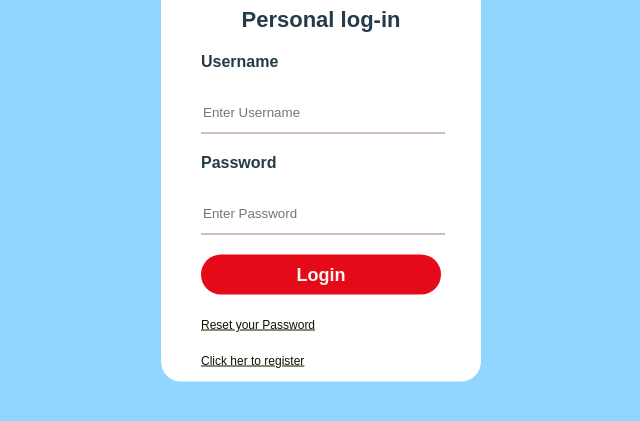
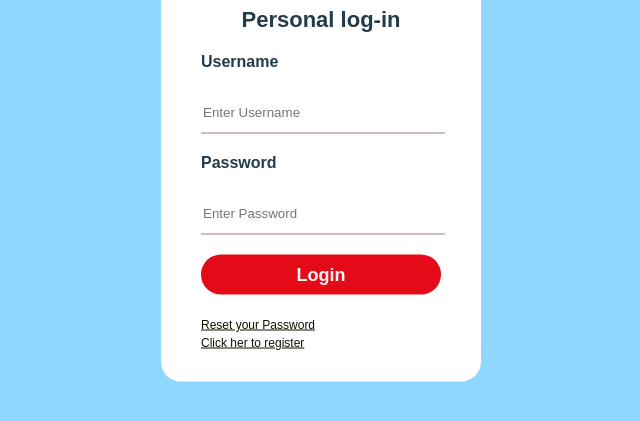
Before and after one commit to ZhShahoo/IT-Communication, a plain HTML site: page index.html in a window 1280 px wide. Shown: the part 303-724 px from the top of the page, without its empty margins (319-959 px from the left). Drawn offline with Linux system fonts and the light colour scheme.

Commit message:
break line

```diff
--- a/index.html
+++ b/index.html
@@ -17,7 +17,7 @@
         <p>Password</p>
         <input type="password" name=""placeholder="Enter Password"><br>
         <input type="submit" name=""value="Login"><br>
-        <a href="#">Reset your Password</a><br><br>
+        <a href="#">Reset your Password</a><br>
         <a href="#">Click her to register </a>
     </form>
 </div>
```
